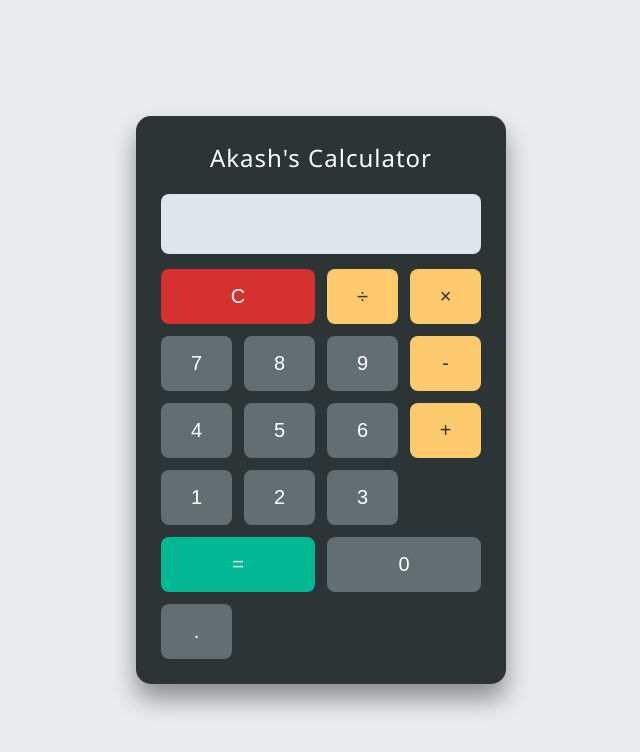
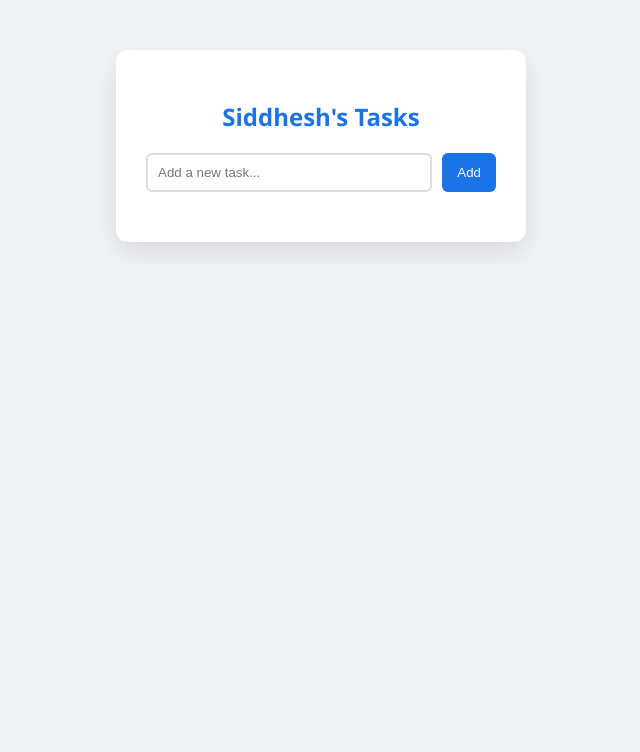
Before and after one commit to dumboindian/Devops_8, a plain HTML site: page index.html in a window 1280 px wide. Shown: the whole page, without its empty margins (319-959 px from the left). Drawn offline with Linux system fonts and the light colour scheme.

Commit message:
Rename calculator to task manager and update styles

```diff
--- a/index.html
+++ b/index.html
@@ -3,154 +3,120 @@
 <head>
     <meta charset="UTF-8">
     <meta name="viewport" content="width=device-width, initial-scale=1.0">
-    <title>Akash's Calculator</title>
+    <title>Siddhesh's Task Manager</title>
     <style>
         body {
             font-family: 'Segoe UI', Tahoma, Geneva, Verdana, sans-serif;
+            background-color: #f0f2f5;
             display: flex;
             justify-content: center;
-            align-items: center;
-            height: 100vh;
+            padding-top: 50px;
             margin: 0;
-            background-color: #e9ecef;
         }
 
-        .calculator {
-            background-color: #2d3436;
-            padding: 25px;
-            border-radius: 15px;
-            box-shadow: 0px 15px 25px rgba(0,0,0,0.4);
-            width: 320px;
+        .container {
+            background: white;
+            width: 350px;
+            padding: 30px;
+            border-radius: 12px;
+            box-shadow: 0 10px 25px rgba(0,0,0,0.1);
         }
 
         h2 {
-            color: #ffffff;
             text-align: center;
-            margin-top: 0;
+            color: #1a73e8;
             margin-bottom: 20px;
-            font-weight: 300;
-            letter-spacing: 1px;
         }
 
-        #display {
-            width: 100%;
-            height: 60px;
-            font-size: 28px;
-            text-align: right;
-            margin-bottom: 15px;
-            padding: 10px;
-            box-sizing: border-box;
-            border: none;
-            border-radius: 8px;
-            background: #dfe6e9;
-            color: #2d3436;
+        .input-group {
+            display: flex;
+            gap: 10px;
+            margin-bottom: 20px;
         }
 
-        .buttons {
-            display: grid;
-            grid-template-columns: repeat(4, 1fr);
-            gap: 12px;
+        input {
+            flex: 1;
+            padding: 10px;
+            border: 2px solid #ddd;
+            border-radius: 6px;
+            outline: none;
         }
 
-        button {
-            height: 55px;
-            font-size: 20px;
-            border: none;
-            border-radius: 8px;
-            cursor: pointer;
-            background-color: #636e72;
-            color: white;
-            transition: transform 0.1s, background 0.2s;
+        input:focus {
+            border-color: #1a73e8;
         }
 
-        button:active {
-            transform: scale(0.95);
+        button#add-btn {
+            padding: 10px 15px;
+            background-color: #1a73e8;
+            color: white;
+            border: none;
+            border-radius: 6px;
+            cursor: pointer;
         }
 
-        button:hover {
-            background-color: #b2bec3;
-            color: #2d3436;
+        ul {
+            list-style: none;
+            padding: 0;
         }
 
-        .operator {
-            background-color: #fdcb6e;
-            color: #2d3436;
+        li {
+            background: #f8f9fa;
+            margin-bottom: 8px;
+            padding: 12px;
+            border-radius: 6px;
+            display: flex;
+            justify-content: space-between;
+            align-items: center;
+            border-left: 4px solid #1a73e8;
         }
 
-        .operator:hover {
-            background-color: #e1b12c;
-        }
-
-        .equal {
-            background-color: #00b894;
-            color: white;
-            grid-column: span 2;
-        }
-
-        .equal:hover {
-            background-color: #009473;
-        }
-
-        .clear {
-            background-color: #d63031;
-            color: white;
-            grid-column: span 2;
-        }
-
-        .clear:hover {
-            background-color: #af2525;
+        .delete-btn {
+            color: #d63031;
+            cursor: pointer;
+            font-weight: bold;
+            border: none;
+            background: none;
         }
     </style>
 </head>
 <body>
 
-    <div class="calculator">
-        <h2>Akash's Calculator</h2>
-        <input type="text" id="display" disabled>
-        <div class="buttons">
-            <button class="clear" onclick="clearDisplay()">C</button>
-            <button class="operator" onclick="appendToDisplay('/')">÷</button>
-            <button class="operator" onclick="appendToDisplay('*')">×</button>
+<div class="container">
+    <h2>Siddhesh's Tasks</h2>
 
-            <button onclick="appendToDisplay('7')">7</button>
-            <button onclick="appendToDisplay('8')">8</button>
-            <button onclick="appendToDisplay('9')">9</button>
-            <button class="operator" onclick="appendToDisplay('-')">-</button>
-
-            <button onclick="appendToDisplay('4')">4</button>
-            <button onclick="appendToDisplay('5')">5</button>
-            <button onclick="appendToDisplay('6')">6</button>
-            <button class="operator" onclick="appendToDisplay('+')">+</button>
-
-            <button onclick="appendToDisplay('1')">1</button>
-            <button onclick="appendToDisplay('2')">2</button>
-            <button onclick="appendToDisplay('3')">3</button>
-            <button class="equal" onclick="calculate()">=</button>
-
-            <button onclick="appendToDisplay('0')" style="grid-column: span 2;">0</button>
-            <button onclick="appendToDisplay('.')">.</button>
-        </div>
+    <div class="input-group">
+        <input type="text" id="taskInput" placeholder="Add a new task...">
+        <button id="add-btn" onclick="addTask()">Add</button>
     </div>
 
-    <script>
-        const display = document.getElementById('display');
+    <ul id="taskList">
+        <!-- Tasks will appear here -->
+    </ul>
+</div>
 
-        function appendToDisplay(input) {
-            display.value += input;
-        }
+<script>
+    function addTask() {
+        const input = document.getElementById('taskInput');
+        const taskText = input.value.trim();
 
-        function clearDisplay() {
-            display.value = "";
-        }
+        if (taskText === "") return;
 
-        function calculate() {
-            try {
-                // Using a basic eval for simple math logic
-                display.value = eval(display.value);
-            } catch (error) {
-                display.value = "Error";
-            }
-        }
-    </script>
+        const li = document.createElement('li');
+        li.innerHTML = `
+            <span>${taskText}</span>
+            <button class="delete-btn" onclick="this.parentElement.remove()">X</button>
+        `;
+
+        document.getElementById('taskList').appendChild(li);
+        input.value = "";
+    }
+
+    // Allow "Enter" key to add task
+    document.getElementById('taskInput').addEventListener('keypress', function (e) {
+        if (e.key === 'Enter') addTask();
+    });
+</script>
+
 </body>
 </html>
```
